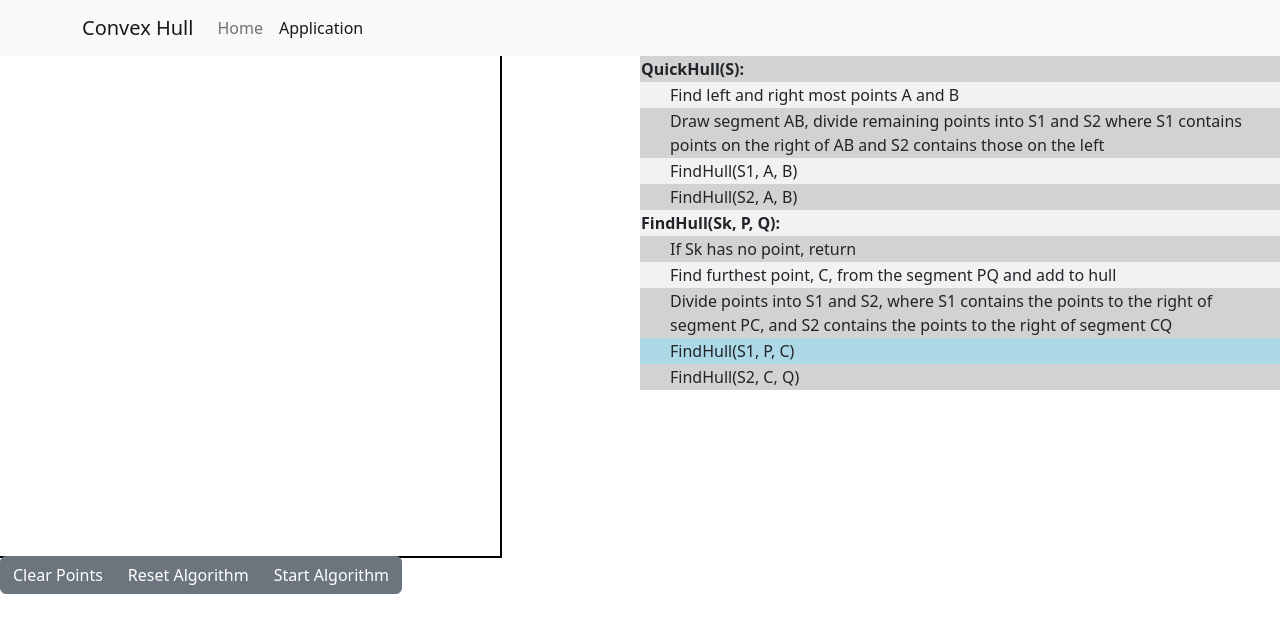
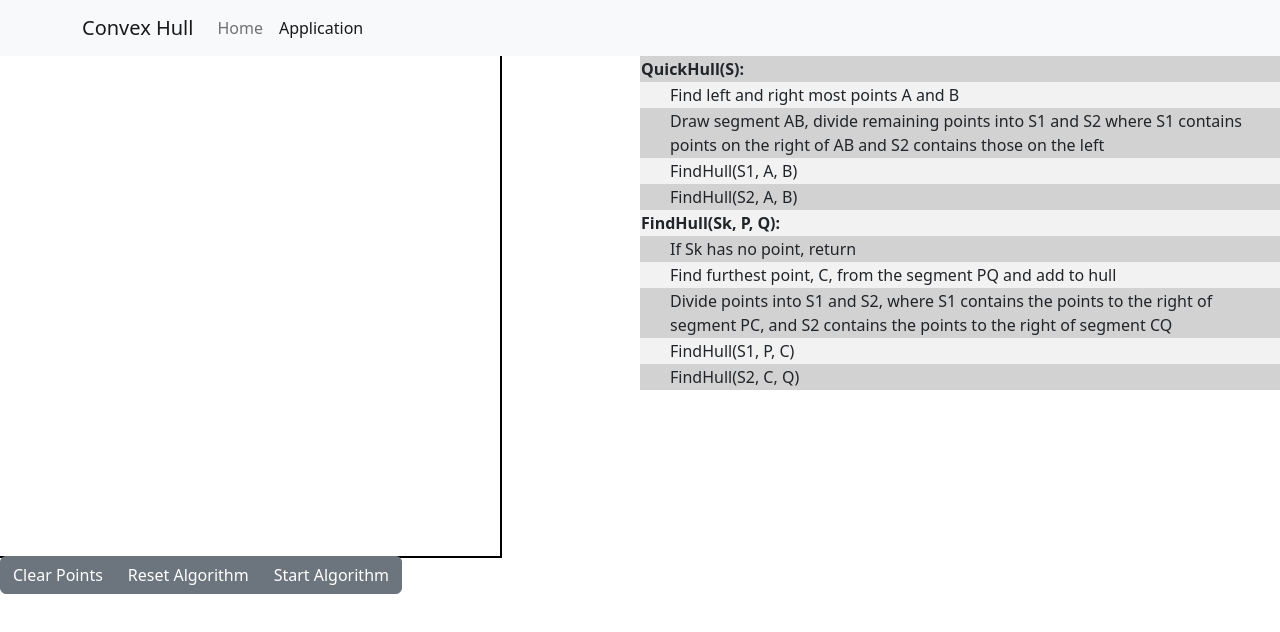
Before and after one commit to Ryanmmlarue/convex-hull, a React (Create React App) app: page /#/aide in a window 1280 px wide. Shown: the top 632 px of the page. Built offline with nearby package versions, Linux system fonts and the light colour scheme.

Commit message:
pseudocode animation now runs on start button

```diff
--- a/src/features/Aide/Aide.tsx
+++ b/src/features/Aide/Aide.tsx
@@ -16,6 +16,7 @@ const Canvas = () => {
   const [lines, setLines] = useState(initialLines)
   const [circles, setCircles] = useState(initialCircles)
   const [points, setPoints] = useState(initialPoints)
+  const [runAnimation, setRunAnimation] = useState(false)
 
   const placePoint = (event: any) => {
     const x = event.evt.layerX
@@ -73,21 +74,21 @@ const Canvas = () => {
         <button
           type="button"
           className="btn btn-secondary"
-          onClick={e => console.log('TODO: rest algo button')}
+          onClick={e => setRunAnimation(false)}
           >
             Reset Algorithm
         </button>
         <button
           type="button"
           className="btn btn-secondary"
-          onClick={e => console.log('TODO: start algo button')}
+          onClick={e => setRunAnimation(true)}
         >
           Start Algorithm
         </button>
       </div>
       </div>
       <div className="right">
-        <Pseudocode eventQueue={data!.eventQueue} delay={1000}/>
+        <Pseudocode eventQueue={data!.eventQueue} delay={1000} run={runAnimation}/>
     </div>
     </div>
     </>
--- a/src/features/Aide/Pseudocode/Pseudocode.tsx
+++ b/src/features/Aide/Pseudocode/Pseudocode.tsx
@@ -5,17 +5,17 @@ import './Pseudocode.css'
 interface PseudocodeProps {
   eventQueue: HullEvent[]
   delay: number
+  run: boolean
 }
 
 const Pseudocode = (props: PseudocodeProps) => {
 
 
   useEffect(() => {
-    let previous: HTMLElement | null = null;
-    props.eventQueue.forEach((e: HullEvent, i: number) => {
+    if (props.run) {
+      let previous: HTMLElement | null = null;
+      props.eventQueue.forEach((e: HullEvent, i: number) => {
       let line = document.getElementById(e.eventType.toString())!
-
-
       setTimeout(() => {
         if (previous) {
           previous.classList.remove("highlighted")
@@ -26,8 +26,7 @@ const Pseudocode = (props: PseudocodeProps) => {
       }, i * props.delay)
 
     })
-
-
+    }
   })
 
 
```
